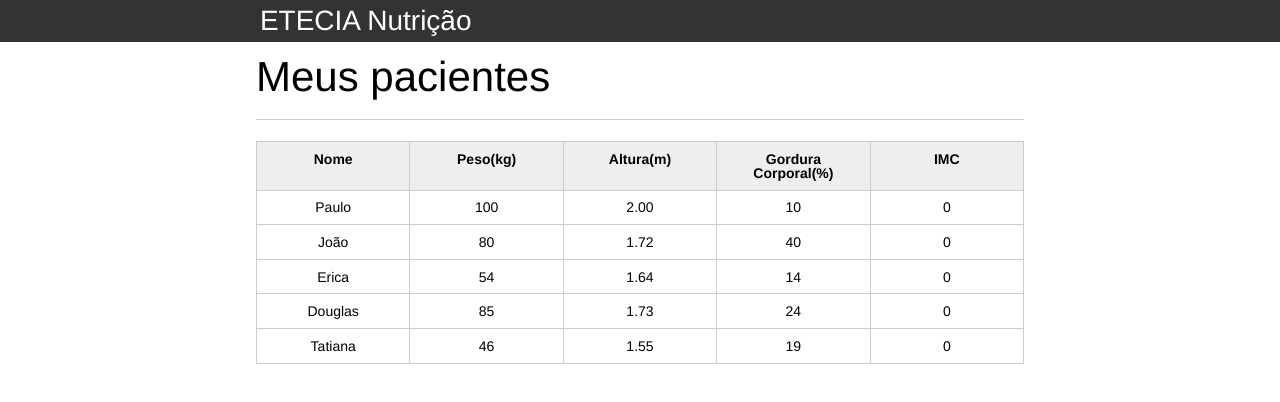
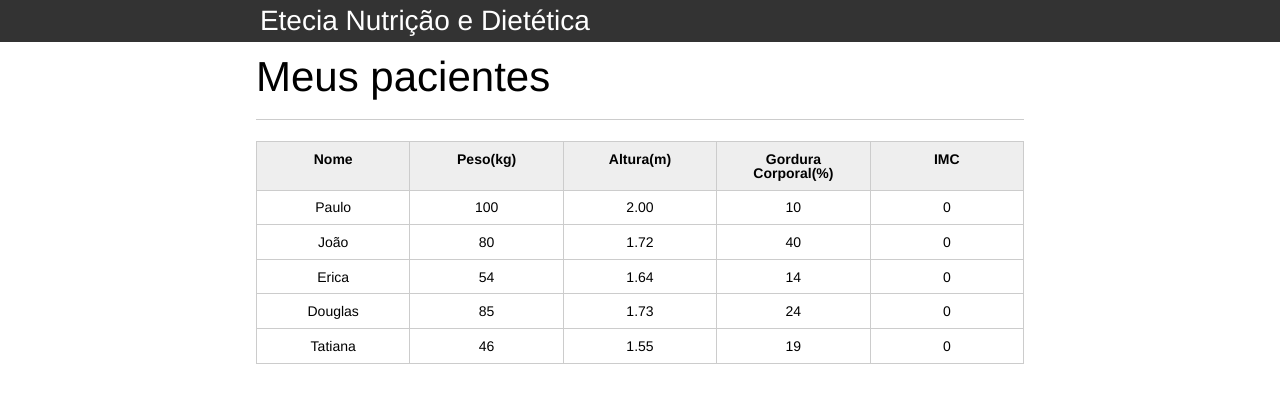
Before and after one commit to Gabriela123-jpg/Projeto-nutri-o, a plain HTML site: page index.html in a window 1280 px wide. Drawn offline with Linux system fonts and the light colour scheme.

Commit message:
Update index.html

```diff
--- a/index.html
+++ b/index.html
@@ -1,5 +1,6 @@
 <!DOCTYPE html>
 <html lang="pt-br">
+
 <head>
 	<meta charset="UTF-8">
 	<title>ETECIA Nutrição</title>
@@ -7,9 +8,6 @@
 	<link rel="stylesheet" type="text/css" href="css/reset.css">
 	<link rel="stylesheet" type="text/css" href="css/index.css">
 </head>
-	<script>
-	alert("bem vindo!Brother");
-	</script>
 
 <body>
 
@@ -32,7 +30,7 @@
 					</tr>
 				</thead>
 				<tbody id="tabela-pacientes">
-						<tr class="paciente" >
+					<tr class="paciente">
 						<td class="info-nome">Paulo</td>
 						<td class="info-peso">100</td>
 						<td class="info-altura">2.00</td>
@@ -40,7 +38,7 @@
 						<td class="info-imc">0</td>
 					</tr>
 
-						<tr class="paciente" >
+					<tr class="paciente">
 						<td class="info-nome">João</td>
 						<td class="info-peso">80</td>
 						<td class="info-altura">1.72</td>
@@ -48,7 +46,7 @@
 						<td class="info-imc">0</td>
 					</tr>
 
-						<tr class="paciente" >
+					<tr class="paciente">
 						<td class="info-nome">Erica</td>
 						<td class="info-peso">54</td>
 						<td class="info-altura">1.64</td>
@@ -63,7 +61,7 @@
 						<td class="info-gordura">24</td>
 						<td class="info-imc">0</td>
 					</tr>
-						<tr class="paciente" >
+					<tr class="paciente">
 						<td class="info-nome">Tatiana</td>
 						<td class="info-peso">46</td>
 						<td class="info-altura">1.55</td>
@@ -75,7 +73,11 @@
 
 		</section>
 	</main>
-
 </body>
+<script>
+	//console.log("falha ao carregar!");
+	var titulo = document.querySelector("h1");
+	titulo.textContent = "Etecia Nutrição e Dietética";
+</script>
 
 </html>
```
Lines whose indentation alone changed are shown as unchanged.
